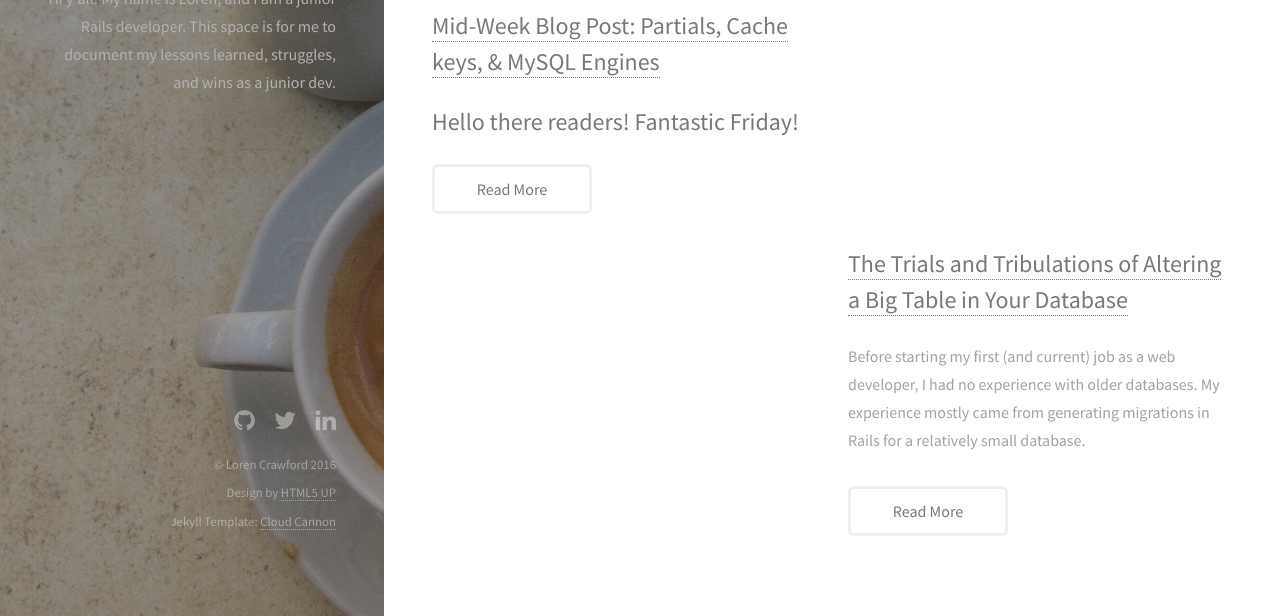
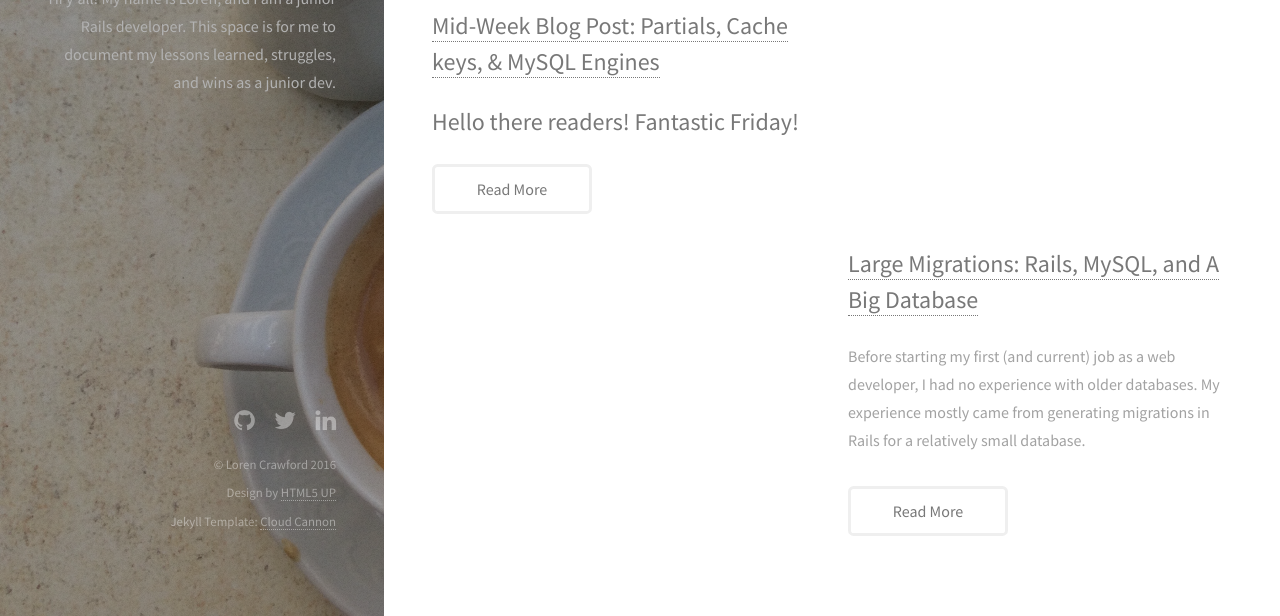
Before and after one commit to Locrawfish/Locrawfish.github.io, a Jekyll site: the page built from _posts/2016-07-14-memoization.md, in a window 1280 px wide and 900 px high, scrolled down 7696 px, cut to the strip 284-900 px from the top of the window. Built offline with Jekyll 4.4.1, drawn with Linux system fonts in a browser that asks for light colours.

Commit message:
Edit blog post

````diff
--- a/_posts/2016-08-21-big-database-migration.md
+++ b/_posts/2016-08-21-big-database-migration.md
@@ -1,7 +1,6 @@
 ---
 layout: post
-title:  "The Trials and Tribulations of Altering a Big Table in Your Database
-"
+title:  "Large Migrations: Rails, MySQL, and A Big Database"
 date:   2016-08-25 19:00:00 -0400
 categories:
 ---
@@ -10,7 +9,7 @@
 
 I have now gained some solid experience working with a **big** database, and I can say that they can be quite ornery and problematic.
 
-This blog post centers around a particular issue I was tasked with addressing, namely determining how to do a database migration with our biggest table.
+This blog post centers around a particular issue I was tasked with addressing, namely determining how to do a Rails migration with our biggest table.
 
 ## What's a Rails Migration?
 
@@ -31,7 +30,7 @@
 
 #### Allow me to explain (briefly).
 
-`rails generate migration` creates an ActiveRecord::Migration that gives directions on how to change a schema in the database, and `db:migrate` actually carries out that change.
+`rails generate migration` creates an `ActiveRecord::Migration` that gives directions on how to change a schema in the database, and `db:migrate` actually carries out that change.
 
 For example, say I have a table full of 90's shows. This table has many columns, among them is a column for a TV channel. But, if I'm honest with myself, I don't even know what a TV channel is anymore, so I decide to remove it from the table. I could go about this by creating a simple migration like this:
 
@@ -55,9 +54,7 @@
 
 ## Problem: Your table has a bagillion records and you need to change something
 
-Let's say that my parents let me watch A LOT of TV and my shows table takes up about 2GB of space, but the tmp directory MySQL is pointing to only has about 1GB of available space. I can't run the migration I set up in the previous sections, and I *really* need to remove this channel column.
-
-I could use a Rails migration, but I discovered that whilst running a migration, MySQL actually creates a temporary copy of the original table that can be read while the original table is altered. This temporary copy is stored in a temporary file directory, but this causes a problem when that temporary directory doesn't have enough space for the temporary copy. Simply put, if it doesn't have the space to fit the copy of the table you want to change, you can't run the migration.
+Let's say that my parents let me watch A LOT of TV and my shows table is a really big table, but I still want to remove that channel column. I could use a standard Rails migration, but I discovered that whilst running a migration, MySQL under the hood actually creates a temporary copy of the original table that can be read while the original table is altered. This temporary copy is stored in a temporary file directory, but this causes a problem when that temporary directory doesn't have enough space for the temporary copy. Simply put, if it doesn't have the space to fit the copy of the table you want to change, you can't run the migration.
 
 ![](http://i.giphy.com/3o6gbdvDgqBrsDX52o.gif)
 
@@ -71,6 +68,7 @@
 ALTER TABLE shows SET SESSION innodb_tmpdir=/the/path/to/another/dir
 DROP COLUMN channel
 ```
+
 ## Why is this a good solution?
 
 This option is great because it's not a permanent change, like setting the `tmpdir` global variable, because let's face it, you may not have that option. It also allows your application to continue to read from the temporary table while the original table is altered, and ensures that your table won't lock.
@@ -78,9 +76,11 @@
 
 ### Thanks for reading, folks!
 
-![](http://i.giphy.com/10LNj580n9OmiI.gif)
 
 ## Want to know more? I got you covered:
 
 ### [Rails migrations](http://guides.rubyonrails.org/active_record_migrations.html)
+
 ### [Session vs Global variables in MySQL](https://dev.mysql.com/doc/refman/5.7/en/using-system-variables.html)
+
+![](http://i.giphy.com/10LNj580n9OmiI.gif)
````
